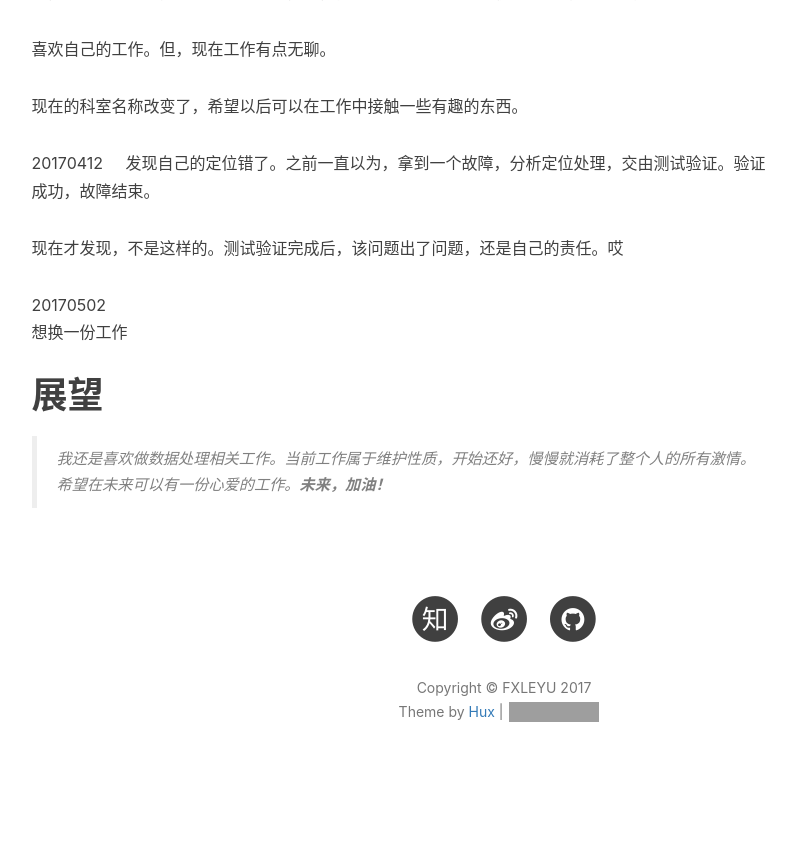
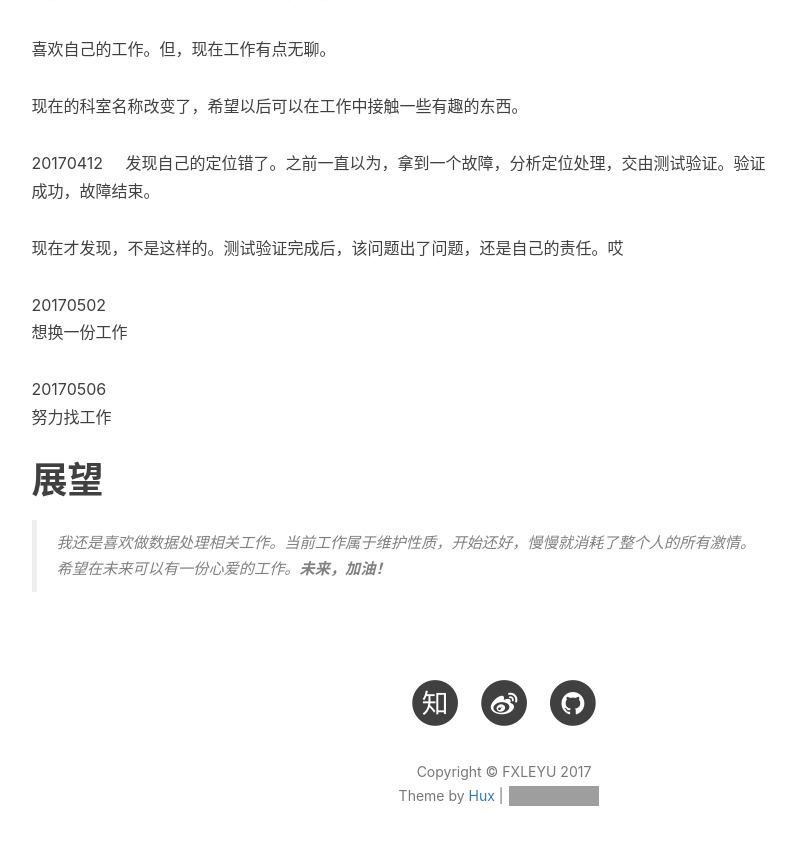
Before and after one commit to fxleyu/fxleyu.github.io, a Jekyll site: the page built from about.md, in a window 1280 px wide and 900 px high, scrolled down 1641 px. Shown: the top 845 px of the window, without its empty margins (136-932 px from the left). Built offline with Jekyll 4.4.1, drawn with Linux system fonts in a browser that asks for light colours; nearby versions of some CDN libraries; comment, search, counter and statistics services are not loaded; before the commit the page ends 2457 px from its top, so only the background shows below that; grey boxes are pictures that could not be loaded.

Commit message:
UPDATE the about.md

```diff
--- a/about.md
+++ b/about.md
@@ -53,5 +53,8 @@ title: About
 20170502
 想换一份工作
 
+ 20170506
+ 努力找工作
+
 # 展望
 > 我还是喜欢做数据处理相关工作。当前工作属于维护性质，开始还好，慢慢就消耗了整个人的所有激情。希望在未来可以有一份心爱的工作。**未来，加油！**
```
